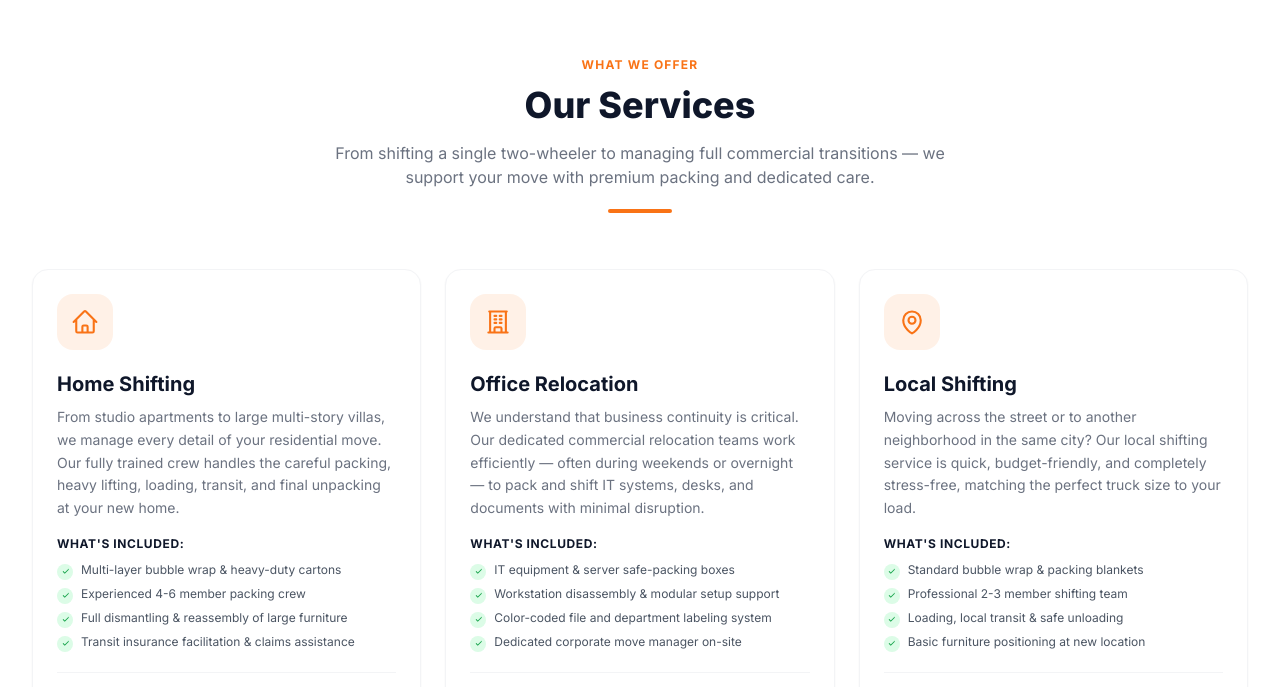
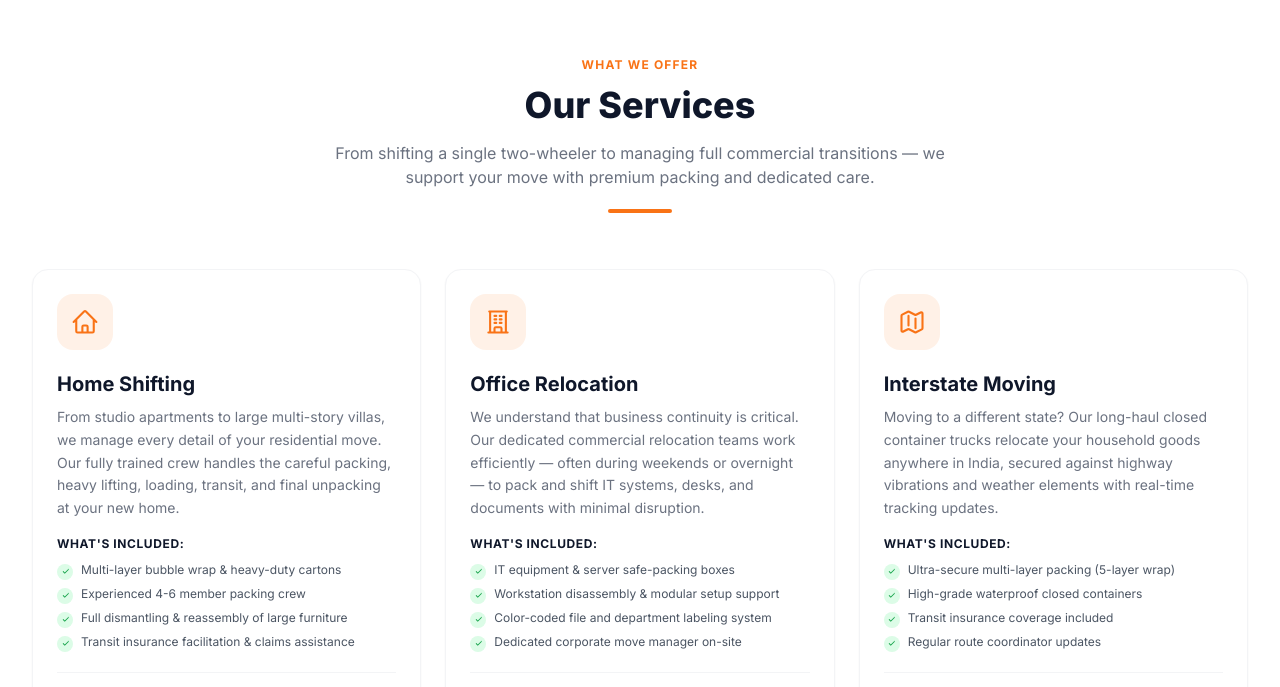
Before and after one commit to sai-gangadhar-6/manikanta-logistics, a Next.js app: page / in a window 1280 px wide. Shown: the part 2103-2790 px from the top of the page. Built offline with nearby package versions, Linux system fonts and the light colour scheme.

Commit message:
content: trim FAQs to 4, testimonials to 3, services to 6, update map to Poranki Vijayawada, update customer and delivery stats

```diff
--- a/src/app/layout.tsx
+++ b/src/app/layout.tsx
@@ -59,7 +59,7 @@ export const metadata: Metadata = {
     siteName: 'Manikanta Packers & Movers',
     title: 'Manikanta Packers & Movers – Trusted Packers & Movers Across India',
     description:
-      'Safe, reliable & affordable packing and moving services. Home shifting, office relocation, vehicle transport, interstate moving. 500+ happy customers. Call +91 9052722229.',
+      'Safe, reliable & affordable packing and moving services. Home shifting, office relocation, vehicle transport, interstate moving. 1500+ happy customers. Call +91 9052722229.',
     images: [
       {
         url: 'https://images.unsplash.com/photo-1601584115197-04ecc0da31d7?w=1200&q=85&auto=format&fit=crop',
@@ -91,10 +91,10 @@ const jsonLd = {
   email: 'manikantapackersandmovers@gmail.com',
   address: {
     '@type': 'PostalAddress',
-    streetAddress: 'Hyderabad',
-    addressLocality: 'Hyderabad',
-    addressRegion: 'Telangana',
-    postalCode: '500001',
+    streetAddress: 'Poranki',
+    addressLocality: 'Vijayawada',
+    addressRegion: 'Andhra Pradesh',
+    postalCode: '521137',
     addressCountry: 'IN',
   },
   openingHoursSpecification: [
--- a/src/components/About.tsx
+++ b/src/components/About.tsx
@@ -12,7 +12,7 @@ const fadeUp: Variants = {
 const stats = [
   { value: '10+', label: 'Years of Experience' },
   { value: '50+', label: 'Cities Served' },
-  { value: '500+', label: 'Happy Customers' },
+  { value: '1500+', label: 'Happy Customers' },
   { value: '20+', label: 'Vehicles in Fleet' },
 ]
 
@@ -73,7 +73,7 @@ export default function About() {
             <motion.p variants={fadeUp} className="text-gray-600 text-sm sm:text-base leading-relaxed mb-4">
               Founded with a single promise — to make every move stress-free — Manikanta Packers & Movers has grown
               into one of the most trusted packers and movers in South India. Over the past decade, we have
-              helped over 500 families and businesses relocate safely across 50+ cities, building lasting
+              helped over 1500+ families and businesses relocate safely across 50+ cities, building lasting
               relationships through honest pricing and meticulous care.
             </motion.p>
 
--- a/src/components/Contact.tsx
+++ b/src/components/Contact.tsx
@@ -110,7 +110,7 @@ export default function Contact() {
           >
             <iframe
               title="Manikanta Packers & Movers Service Area"
-              src="https://www.google.com/maps/embed?pb=!1m18!1m12!1m3!1d243646.9040881679!2d78.24323235!3d17.412608849999998!2m3!1f0!2f0!3f0!3m2!1i1024!2i768!4f13.1!3m3!1m2!1s0x3bcb99daeaebd2c7%3A0xae93b78392bafbc2!2sHyderabad%2C%20Telangana!5e0!3m2!1sen!2sin!4v1700000000000!5m2!1sen!2sin"
+              src="https://www.google.com/maps/embed?pb=!1m18!1m12!1m3!1d15228.123456789!2d80.5893!3d16.4836!2m3!1f0!2f0!3f0!3m2!1i1024!2i768!4f13.1!3m3!1m2!1s0x3a35f0a2a3b4c5d6%3A0x1234567890abcdef!2sPoranki%2C%20Vijayawada%2C%20Andhra%20Pradesh!5e0!3m2!1sen!2sin!4v1700000000000!5m2!1sen!2sin"
               width="100%"
               height="100%"
               style={{ border: 0 }}
--- a/src/components/Footer.tsx
+++ b/src/components/Footer.tsx
@@ -201,7 +201,7 @@ export default function Footer() {
                 <p className="text-xs font-semibold uppercase tracking-wider text-gray-300 mb-1">
                   Office
                 </p>
-                <p className="text-sm text-slate-400 font-medium">Hyderabad, Telangana, India</p>
+                <p className="text-sm text-slate-400 font-medium">Poranki, Vijayawada, Andhra Pradesh, India</p>
               </li>
             </ul>
           </div>
--- a/src/components/Hero.tsx
+++ b/src/components/Hero.tsx
@@ -9,7 +9,7 @@ const fadeUp: Variants = {
 }
 
 const trustBadges = [
-  '✓ 500+ Happy Customers',
+  '✓ 1500+ Happy Customers',
   '✓ Fully Insured',
   '✓ On-Time Delivery',
   '✓ 24/7 Support',
--- a/src/components/Services.tsx
+++ b/src/components/Services.tsx
@@ -33,8 +33,8 @@ export default function Services() {
           <div className="w-16 h-1 bg-[#F97316] mx-auto rounded-full mt-5" />
         </motion.div>
 
-        {/* Grid — 1-col on mobile, 2-col sm, 3-col lg */}
-        <div className="grid grid-cols-1 sm:grid-cols-2 lg:grid-cols-3 gap-5 sm:gap-6">
+        {/* Grid — 2-col on mobile, 3-col on desktop */}
+        <div className="grid grid-cols-2 md:grid-cols-3 gap-3.5 sm:gap-6">
           {services.map((service, i) => {
             const IconComponent = Icons[service.icon as IconName]
             return (
@@ -46,7 +46,7 @@ export default function Services() {
                 viewport={{ once: true, margin: '-60px' }}
                 variants={cardVariant}
                 whileHover={{ y: -6, boxShadow: '0 12px 32px rgba(0,0,0,0.12)' }}
-                className="bg-white border border-gray-100 rounded-2xl p-5 sm:p-6 shadow-sm cursor-default group transition-all duration-300 flex flex-col justify-between"
+                className="bg-white border border-gray-100 rounded-2xl p-4 sm:p-6 shadow-sm cursor-default group transition-all duration-300 flex flex-col justify-between"
               >
                 <div>
                   <div className="w-12 h-12 sm:w-14 sm:h-14 rounded-2xl bg-[#F97316]/10 text-[#F97316] flex items-center justify-center mb-4 sm:mb-5 group-hover:bg-[#F97316]/20 group-hover:scale-105 transition-all duration-300">
--- a/src/components/TrustStats.tsx
+++ b/src/components/TrustStats.tsx
@@ -4,10 +4,10 @@ import { motion } from 'framer-motion'
 
 const metrics = [
   { value: '10+', label: 'Years of Experience' },
-  { value: '500+', label: 'Happy Customers' },
+  { value: '1500+', label: 'Happy Customers' },
   { value: '50+', label: 'Cities Served' },
   { value: '20+', label: 'Vehicles Available' },
-  { value: '1,000+', label: 'Successful Deliveries' },
+  { value: '1700+', label: 'Successful Deliveries' },
 ]
 
 export default function TrustStats() {
--- a/src/data/services.ts
+++ b/src/data/services.ts
@@ -41,22 +41,6 @@ export const services: Service[] = [
     ],
     estimatedTime: '1 – 3 Days (Weekend Shifting Available)',
     vehicleType: 'Dedicated Large Closed Container Truck',
-  },
-  {
-    id: 'local-shifting',
-    icon: 'mappin',
-    title: 'Local Shifting',
-    shortDesc: 'Fast, affordable within-city moves.',
-    description:
-      'Moving across the street or to another neighborhood in the same city? Our local shifting service is quick, budget-friendly, and completely stress-free, matching the perfect truck size to your load.',
-    whatsIncluded: [
-      'Standard bubble wrap & packing blankets',
-      'Professional 2-3 member shifting team',
-      'Loading, local transit & safe unloading',
-      'Basic furniture positioning at new location',
-    ],
-    estimatedTime: '4 – 8 Hours (Same-Day Shifting)',
-    vehicleType: 'Tata Ace / Tata 407 (Open or Closed)',
   },
   {
     id: 'interstate-moving',
@@ -107,38 +91,6 @@ export const services: Service[] = [
     vehicleType: 'Hydraulic Open/Closed Car Carrier Trailer',
   },
   {
-    id: 'packing-unpacking',
-    icon: 'box',
-    title: 'Packing & Unpacking',
-    shortDesc: 'Expert packing with premium materials.',
-    description:
-      'Save time and ensure safety by letting our specialists pack your belongings. We use heavy-duty boxes, custom-cut foam, and clear labels, then carefully unwrap and place everything at your new location.',
-    whatsIncluded: [
-      'Premium bubble wrap, foam, tape & corrugated sheets',
-      'Custom sizing cartons for electronics & kitchenware',
-      'Fragile item packing & custom labeling',
-      'Unpacking & disposal of empty packing materials',
-    ],
-    estimatedTime: '4 – 6 Hours (For a typical 2BHK)',
-    vehicleType: 'N/A (Add-on Shifting Service)',
-  },
-  {
-    id: 'loading-unloading',
-    icon: 'arrows',
-    title: 'Loading & Unloading',
-    shortDesc: 'Skilled labour for all heavy-lifting needs.',
-    description:
-      'Avoid back strain and property damage by letting our experienced lifters load or unload your truck. We use proper safety gear, ramps, and handling straps to safely carry heavy loads through tight spaces.',
-    whatsIncluded: [
-      'Trained 2-4 member heavy-lifting crew',
-      'Furniture moving blankets & floor/wall protectors',
-      'Staircase, narrow passage, and elevator handling',
-      'Proper weight distribution inside the vehicle',
-    ],
-    estimatedTime: '2 – 4 Hours (Depending on Shifting Load)',
-    vehicleType: 'N/A (Crew Service Only)',
-  },
-  {
     id: 'storage-solutions',
     icon: 'warehouse',
     title: 'Storage Solutions',
--- a/src/data/testimonials.ts
+++ b/src/data/testimonials.ts
@@ -43,37 +43,4 @@ export const testimonials: Testimonial[] = [
     initials: 'SV',
     avatarColor: 'bg-green-600',
   },
-  {
-    id: 't4',
-    name: 'Anitha Patel',
-    city: 'Chennai → Vijayawada',
-    service: 'Office Relocation',
-    rating: 5,
-    review:
-      'We relocated our 40-person office over a single weekend with zero loss of workdays. Manikanta\'s team was organised, careful with our computer equipment, and had everything set up at the new premises exactly where we asked.',
-    initials: 'AP',
-    avatarColor: 'bg-rose-600',
-  },
-  {
-    id: 't5',
-    name: 'Mohammed Imran',
-    city: 'Hyderabad → Vizag',
-    service: 'Home Shifting + Storage',
-    rating: 4,
-    review:
-      'Used their storage facility for 3 weeks while our new home was being painted. The warehouse was clean, well-maintained, and the goods came back in perfect condition. Reasonable pricing and very cooperative team throughout.',
-    initials: 'MI',
-    avatarColor: 'bg-amber-600',
-  },
-  {
-    id: 't6',
-    name: 'Deepak Rao',
-    city: 'Bengaluru → Chennai',
-    service: 'Home Shifting',
-    rating: 5,
-    review:
-      'Very professional shifting service. The packing team was disciplined, wrapped all my electronic appliances with foam and bubble wrap, and loaded them with care. The truck arrived exactly on time in Chennai without any delays. Highly recommended!',
-    initials: 'DR',
-    avatarColor: 'bg-indigo-600',
-  },
 ]
```
Also changed, not shown: src/components/FAQ.tsx (+5 -49 lines).
